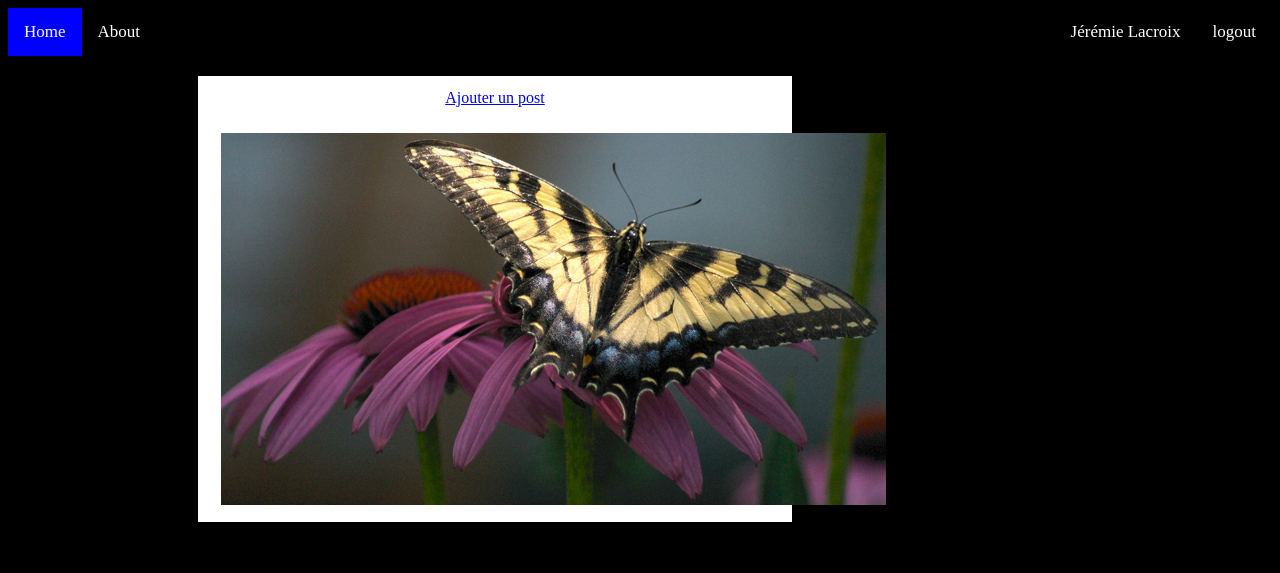
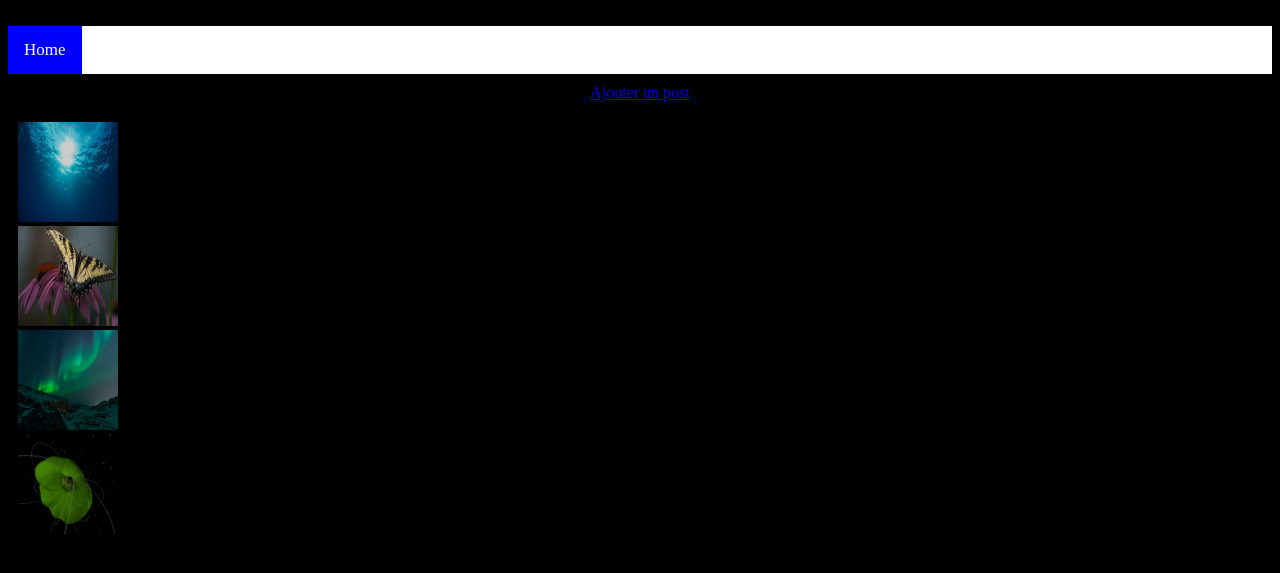
Before and after one commit to JeremieLacroix21/CLG-TP_PHP-PDO, a PHP site: page /Photo.php in a window 1280 px wide. Shown: the top 573 px of the page. Run offline with PHP 8.4, Linux system fonts and the light colour scheme; data that the repository does not hold is empty.

Commit message:
jé image

```diff
--- a/PHP/CSS.Photo.css
+++ b/PHP/CSS.Photo.css
@@ -1,10 +1,10 @@
 /* Add a black background color to the top navigation */
 .body{
-	background-color:black;
+	background-color:white;
 }
 
 .topnav {
-  background-color: black;
+  background-color: white;
   overflow: hidden;
 }
 
@@ -30,41 +30,53 @@
   color: white;
 }
 
-
-/*Class for the picture div*/
-.photolist{
-	background-color:white;
-	position:relative;
-	top:20px;
-	bottom:20px;
-	margin-left:15%;
-	width: 45%;
-	border: 3px solid white;
-	padding-left:10px;
-	padding-right:10px;
-
-}
-.photo{
-	display: block;
-  margin-left: auto;
-  margin-right: auto;
-  width: 100%;
-
+/* The grid: Four equal columns that floats next to each other */
+.column {
+  float: left;
+  width: 25%;
+  padding: 10px;
 }
 
-.commentcontainer{
-	width:200px;
-	height:485px;
-	background-color:white;
-	position:relative;
-	margin-left:61.75%;
-	margin-top:-30.95%;
-	width:20%;
-	border:2px solid black;
-	padding-left:10px;
+/* Style the images inside the grid */
+.column img {
+  opacity: 0.8;
+  cursor: pointer;
+  height:100px;
+	width:100px;
 }
-.comment{
 
+.column img:hover {
+  opacity: 1;
+}
 
+/* Clear floats after the columns */
+.row:after {
+  content: "";
+  display: table;
+  clear: both;
+}
 
+/* The expanding image container (positioning is needed to position the close button and the text) */
+.container {
+  position: relative;
+  display: none;
 }
+
+/* Expanding image text */
+#imgtext {
+  position: absolute;
+  bottom: 15px;
+  left: 15px;
+  color: white;
+  font-size: 20px;
+}
+
+/* Closable button inside the image */
+.closebtn {
+  position: absolute;
+  top: 10px;
+  right: 15px;
+  color: white;
+  font-size: 35px;
+  cursor: pointer;
+}
--- a/PHP/Photo.php
+++ b/PHP/Photo.php
@@ -1,13 +1,29 @@
 <!DOCTYPE html>
+<?php
+session_start();
+?>
+<?php
+
+			$Erreur = "";
+			try {
+
+					$Mybd = new PDO('mysql:host=167.114.152.54;dbname=dbequipe24;charset=utf8','equipe24','2hv6ai74',array(PDO::ATTR_ERRMODE, PDO::ERRMODE_EXCEPTION));
+
+
+					echo 'En ligne';
+			} catch (PDOException $e) {
+					print "Erreur !: " . $e->getMessage() . "<br/>";
+					die();
+			}
+	?>
 
 
 <header>
 <link rel="stylesheet" href="CSS.Photo.css">
 <header/>
-<?php $Username="Jérémie Lacroix";
+<?php 	$_SESSION['username'] = 'allo';
+		$Username=$_SESSION['username'];
 		$connecter=true;
-		$login_link="#login";
-
 ?>
 
 <body style="background-color:black;">
@@ -17,7 +33,8 @@
   <a class="active" href="#home">Home</a>
   <a href="#about">About</a>
 
-  <a style="float:right;" href="#logout"><?php
+  <a style="float:right;" href="#logout">
+<?php
 	if($connecter==true){
 		echo "logout";
 	}
@@ -36,31 +53,73 @@
 
 <newsfeed>
 <a href="#post">
-<div class="photolist" style="text-align:center;padding:10px;">
+<div style="text-align:center;padding:10px;">
 Ajouter un post
 </div>
 </a>
 
 
-<div class="photolist">
+
 
 <?php
+
 if($connecter==false){
 	echo "you are offline please";
 	echo	"<a href='#login'>login</a>";
 	echo  "to see pictures";
 }
 else {
+
+	$resultat = $Mybd->query("SELECT id FROM Images");
 	echo "
-			<img src='images/allo.jpg' style='width:665px; padding:10px;padding-left:10px;'></tb>";
+<div class='column'>
+  <div class='row'>
+    <img src='images/1.jpg' alt='Nature' onclick='Afficher_img(this);' style='width:100px;height:100px;'>
+  </div>
+  <div class='row'>
+    <img src='images/2.jpg' alt='Snow' onclick='Afficher_img(this);' style='width:100px;height:100px;'>
+  </div>
+  <div class='row'>
+    <img src='images/3.jpg' alt='Mountains' onclick='Afficher_img(this);' style='width:100px;height:100px;'>
+  </div>
+  <div class='row'>
+    <img src='images/4.jpg' alt='Lights' onclick='Afficher_img(this);' style='width:100px;height:100px;'>
+  </div>
+</div>
+
+
+<div class='container'>
+  <!-- Close the image -->
+  <span onclick='this.parentElement.style.display='none'' class='closebtn'>&times;</span>
+
+  <!-- Expanded image -->
+  <img id='expandedImg' style='width:100%'>
+
+  <!-- Image text -->
+  <div id='imgtext'></div>
+</div>";
 
 }
 ?>
 
 
 
-</div>
+
 </newsfeed>
 
 
 <body/>
+<script>
+function Afficher_img(imgs) {
+  // Get the expanded image
+  var expandImg = document.getElementById("expandedImg");
+  // Get the image text
+  var imgText = document.getElementById("imgtext");
+  // Use the same src in the expanded image as the image being clicked on from the grid
+  expandImg.src = imgs.src;
+  // Use the value of the alt attribute of the clickable image as text inside the expanded image
+  imgText.innerHTML = imgs.alt;
+  // Show the container element (hidden with CSS)
+  expandImg.parentElement.style.display = "block";
+}
+</script>
```
Also changed, not shown: PHP/Nouveau document texte.php (added, +106 -0 lines), PHP/Images/1.jpg (added), PHP/Images/2.jpg (renamed from PHP/Images/allo.jpg), PHP/Images/3.jpg (added), PHP/Images/4.jpg (added).
